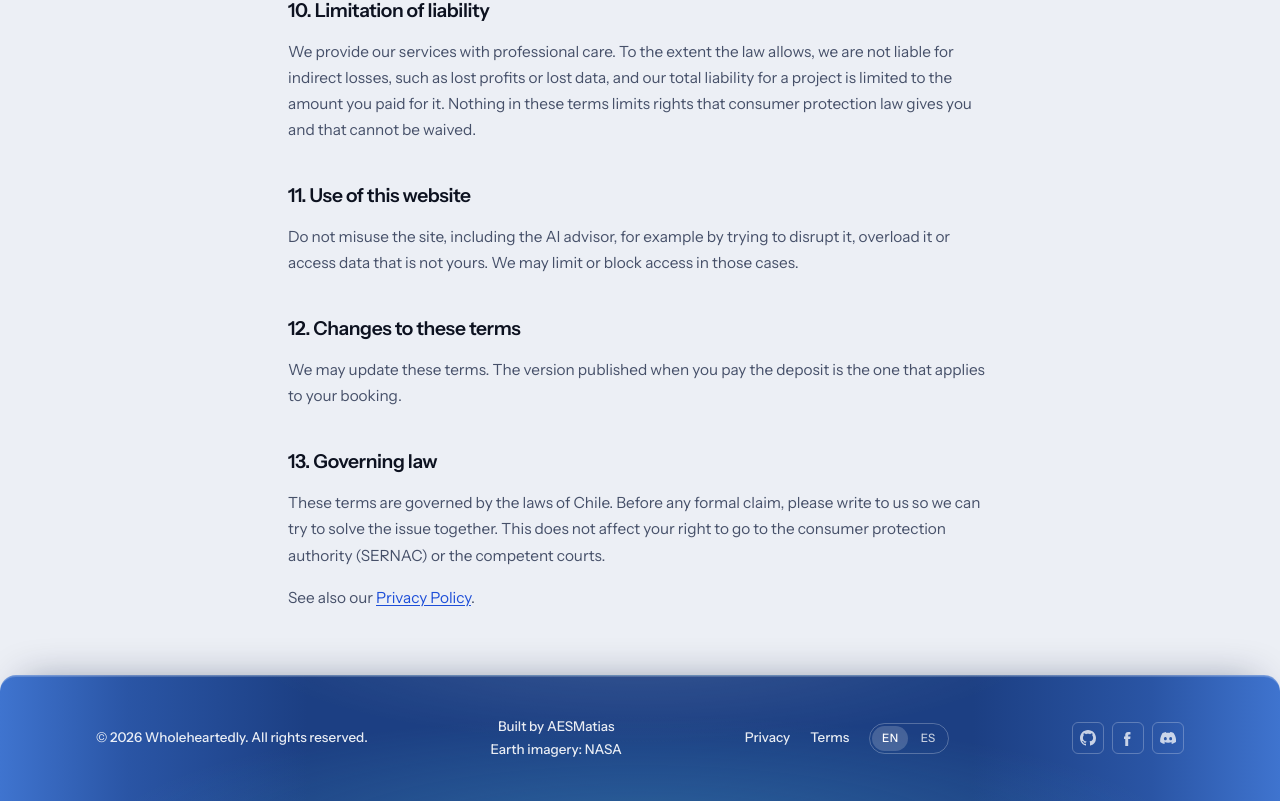
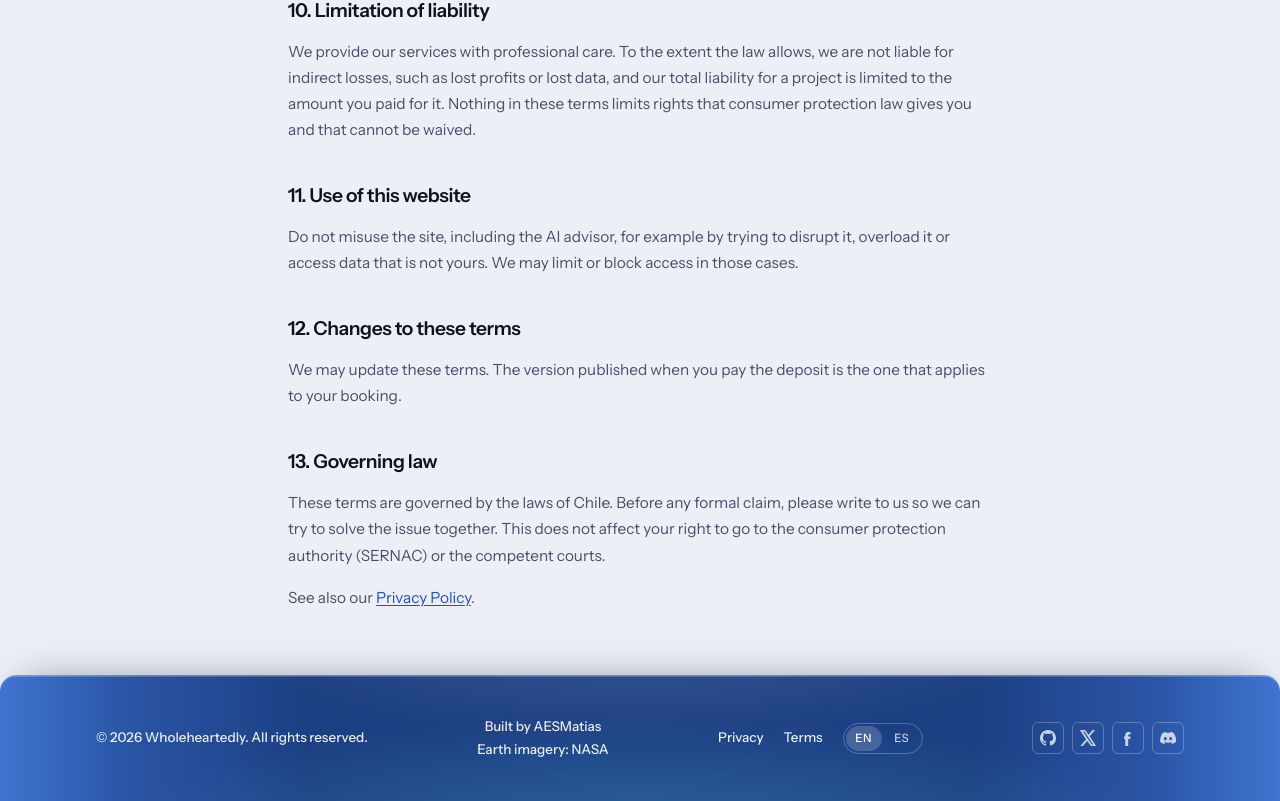
Before and after one commit to AESMatias/e_commerce, a Next.js app: page /terms in a window 1280 px wide. Shown: the part 2590-3391 px from the top of the page. Built offline with nearby package versions, Linux system fonts and the light colour scheme; no server answers.

Commit message:
Fix undefined i18n
.map fix

and social links fixed

```diff
--- a/src/components/layout/SocialLinks.tsx
+++ b/src/components/layout/SocialLinks.tsx
@@ -57,6 +57,17 @@ export function SocialLinks({ handle, labels }: { handle: string; labels: Dictio
       <li>
         <a
           className={styles.link}
+          href={`https://x.com/${handle}`}
+          target="_blank"
+          rel="noreferrer noopener"
+          aria-label={`${handle} ${labels.x}`}
+        >
+          <Icon path={X_PATH} />
+        </a>
+      </li>
+      <li>
+        <a
+          className={styles.link}
           href="https://www.facebook.com/profile.php?id=61594707801072"
           target="_blank"
           rel="noreferrer noopener"
--- a/src/i18n/server.ts
+++ b/src/i18n/server.ts
@@ -12,7 +12,7 @@ export async function getLocale(): Promise<Locale> {
   const acceptedLanguages = (await headers()).get("accept-language") ?? "";
   const browserLocale = acceptedLanguages
     .split(",")
-    .map((language) => language.trim().split(";", 1)[0].toLowerCase())
+    .map((language) => (language.trim().split(";", 1)[0] ?? "").toLowerCase())
     .find((language) => language === "es" || language.startsWith("es-"));
 
   return browserLocale ? "es" : defaultLocale;
```
